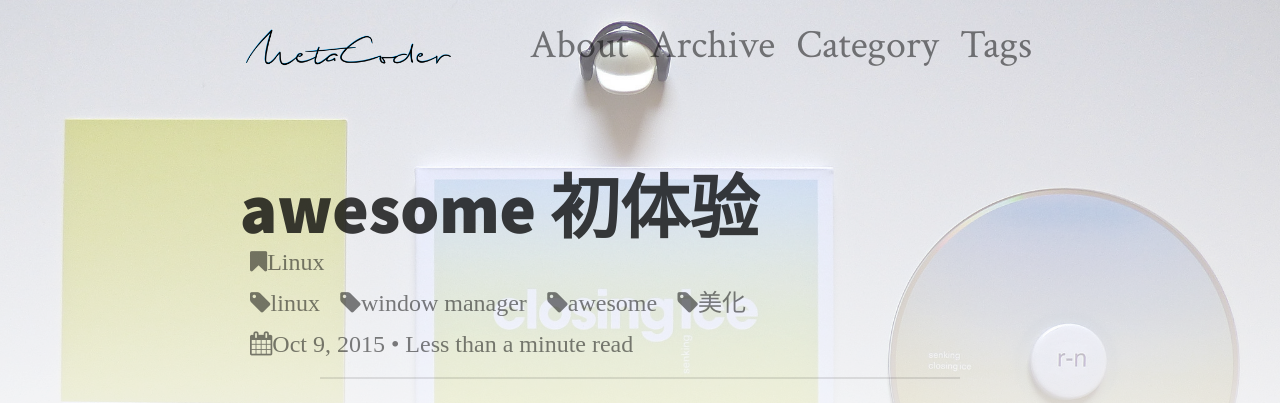
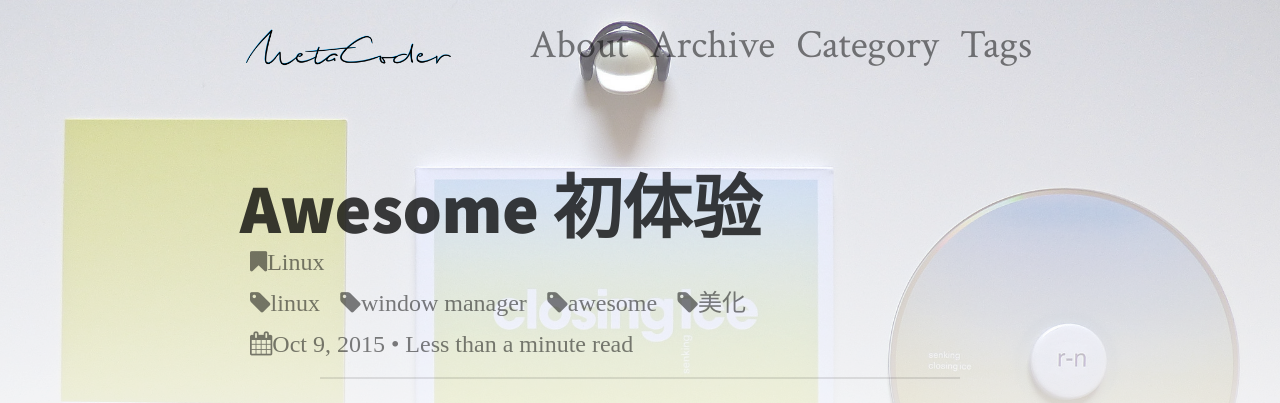
Before and after one commit to foocoder/foocoder.github.io, a Jekyll site: the page built from _posts/2015-10-09-Awesome-初体验.md, in a window 1280 px wide and 900 px high. Shown: the top 403 px of the window. Built offline with Jekyll 4.4.1, drawn with Linux system fonts in a browser that asks for light colours; comment, search, counter and statistics services are not loaded.

Commit message:
adjust details

```diff
--- a/_posts/2015-10-09-Awesome-初体验.md
+++ b/_posts/2015-10-09-Awesome-初体验.md
@@ -1,5 +1,5 @@
 ---
-title: awesome 初体验
+title: Awesome 初体验
 categories: Linux
 tags: [linux, window manager, awesome, 美化]
 cover-image: 9.jpg
```
